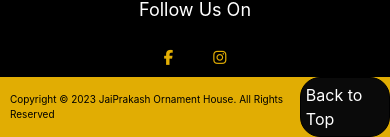
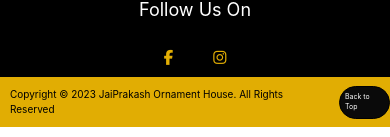
Before and after one commit to aryanver2001/JaiprakashOrnamentHouse, a React (Create React App) app: page /contact in a window 390 px wide. Shown: the part 1731-1868 px from the top of the page. Built offline with nearby package versions, Linux system fonts and the light colour scheme; a web font is replaced by a local one.

Commit message:
modified

```diff
--- a/src/Mycomponent/Styles/Responsive400.css
+++ b/src/Mycomponent/Styles/Responsive400.css
@@ -57,7 +57,11 @@
     }
 
     .row2 span {
-        font-size: 6px !important;
+        font-size: 3px !important;
+    }
+
+    .row2 a {
+        font-size: 3px !important;
     }
 
     .p-mid p{
--- a/src/Mycomponent/Styles/Responsive665.css
+++ b/src/Mycomponent/Styles/Responsive665.css
@@ -87,7 +87,11 @@
         font-size: 10px !important;
     }
 
-    .p-mid {
+    .row2 a {
+        font-size: 7px !important;
+    }
+
+     .p-mid {
         margin: 0 40px !important;
     }
 
```
